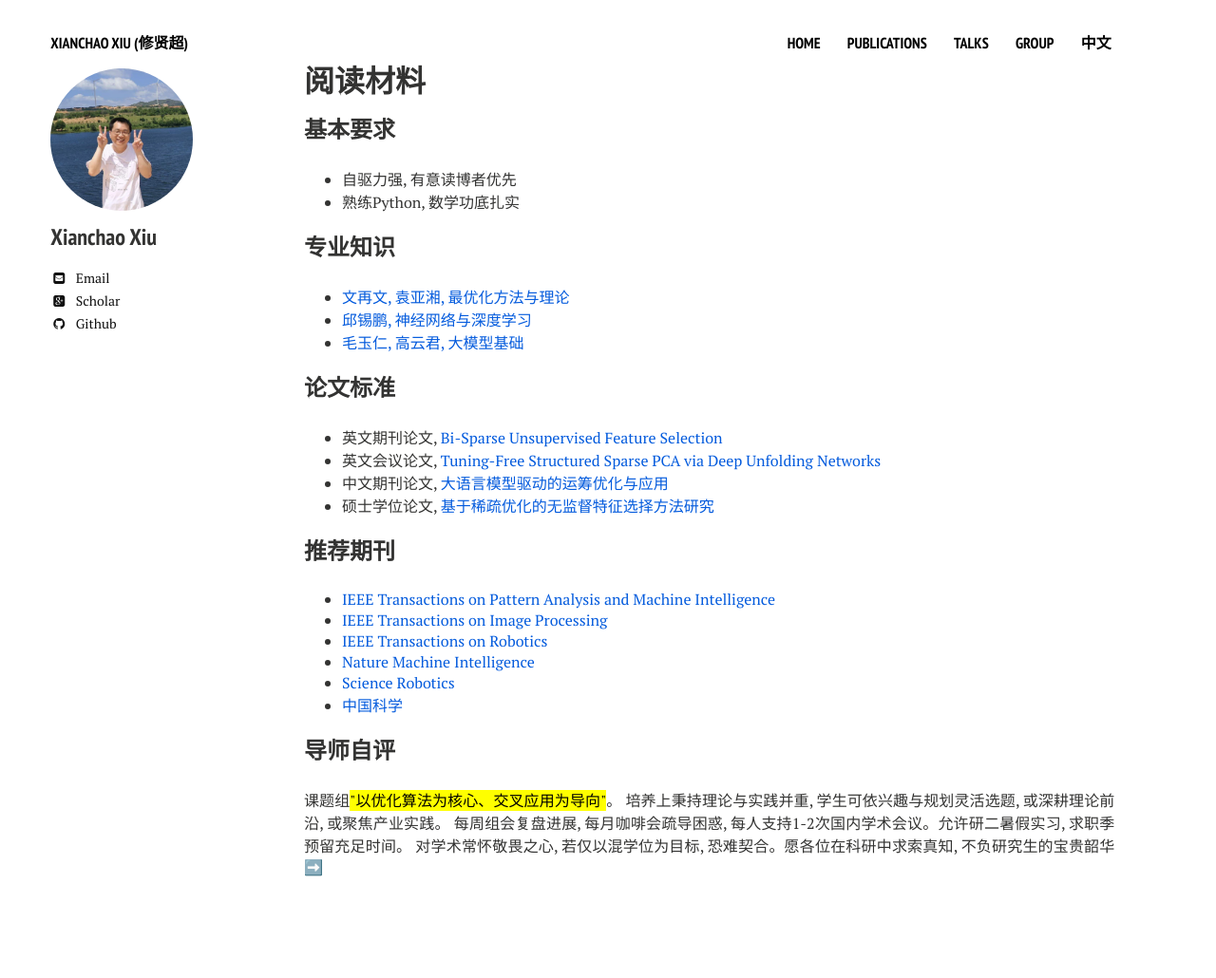
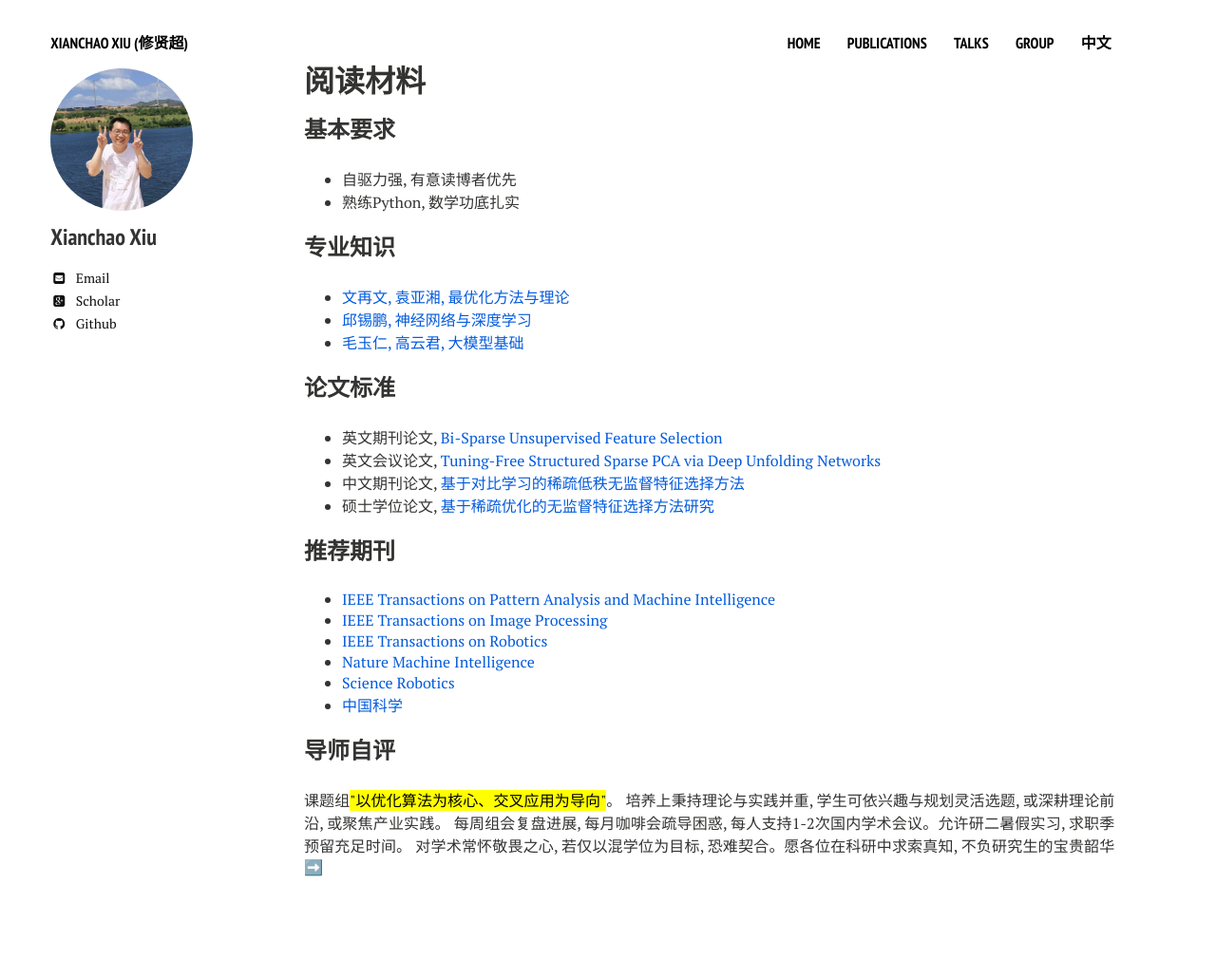
Before and after one commit to xianchaoxiu/xianchaoxiu.github.io, a Jekyll site: the page built from chinese/reading/index.md, in a window 1280 px wide. Shown: the whole page at 95% size. Built offline with Jekyll 4.4.1, drawn with Linux system fonts in a browser that asks for light colours; nearby versions of some CDN libraries.

Commit message:
Update index.md

```diff
--- a/chinese/reading/index.md
+++ b/chinese/reading/index.md
@@ -21,7 +21,7 @@ share: false
 ### 论文标准
 * 英文期刊论文, <a href="https://doi.org/10.1109/TIP.2025.3620667" class="textlink" target="_blank">Bi-Sparse Unsupervised Feature Selection</a> <br>
 * 英文会议论文, <a href="https://doi.org/10.23919/CCC64809.2025.11178428" class="textlink" target="_blank">Tuning-Free Structured Sparse PCA via Deep Unfolding Networks </a> <br>
-* 中文期刊论文, <a href="https://doi.org/10.1109/TIP.2025.3620667" class="textlink" target="_blank">大语言模型驱动的运筹优化与应用</a> <br>
+* 中文期刊论文, <a href="https://kns.cnki.net/kcms2/article/abstract?v=e_WjztTC4N0Z832a-bbzgdfGaZqegXeziR4mPpFe0A1ROQtRv8ba_BSLdRJqYhdrWzhvxs5NJ2O3SOWWMfU0FulX9LypoPkOg34ECqIZ1YDAiTz9p7_NUzLuG3aP698ALezyek3yh7yCM9L1er33sRDx01vji4IFd-a5be0Mbbc=&uniplatform=NZKPT" class="textlink" target="_blank">基于对比学习的稀疏低秩无监督特征选择方法</a> <br>
 * 硕士学位论文, <a href="https://xianchaoxiu.github.io/group/2025-Yang.pdf" class="textlink" target="_blank">基于稀疏优化的无监督特征选择方法研究</a> <br>
 
 
```
